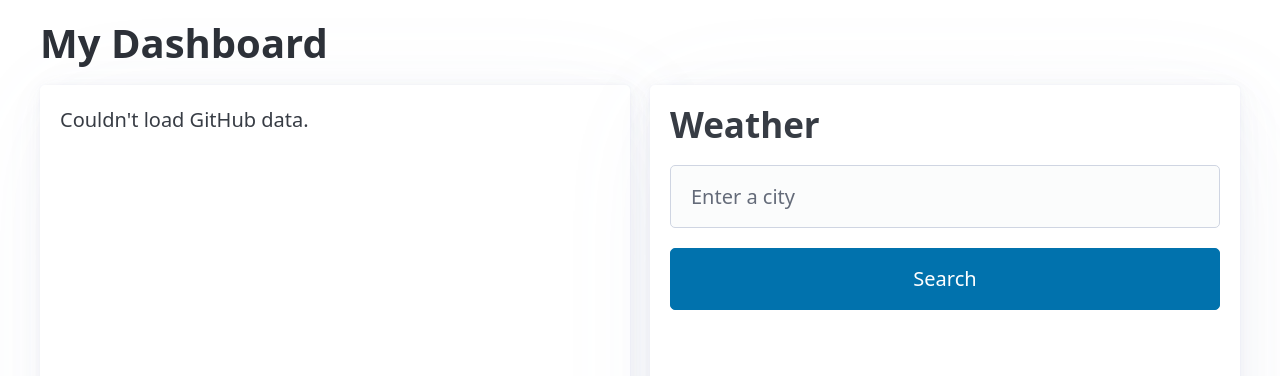
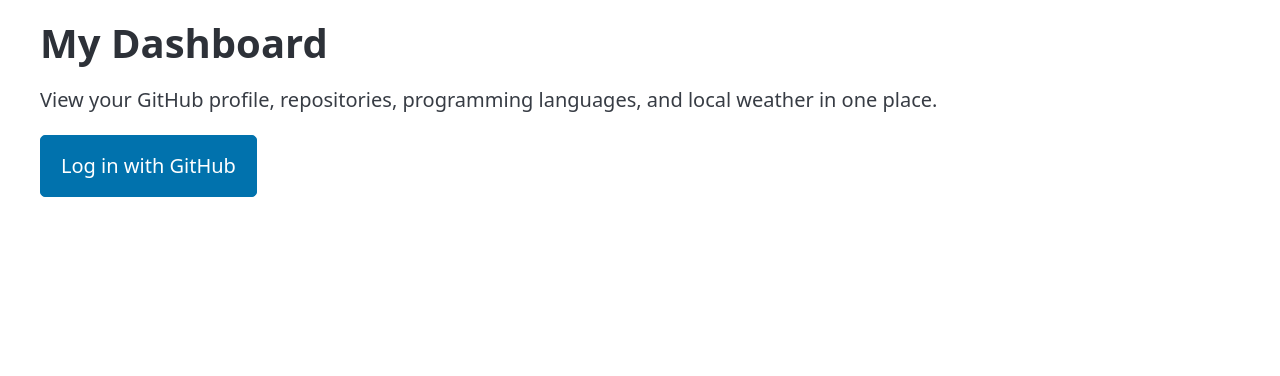
Before and after one commit to Yusuf-Khalef/my-dashboard, a Flask app: page / in a window 1280 px wide. Shown: the top 376 px of the page. Run offline with Flask 3, Linux system fonts and the light colour scheme; data that the repository does not hold is empty; some libraries are stand-ins or nearby versions.

Commit message:
Add GitHub OAuth login, logout, and landing page

```diff
--- a/app.py
+++ b/app.py
@@ -5,17 +5,57 @@ from weather_api import get_weather
 import secrets
 from urllib.parse import urlencode
 import os
+import requests
 
 load_dotenv()
 
 app = Flask(__name__)
 app.secret_key = os.getenv("FLASK_SECRET_KEY")
 
+def exchange_code(code):
+    response = requests.post(
+        "https://github.com/login/oauth/access_token",
+        headers={"Accept": "application/json"},
+        data={
+            "client_id": os.getenv("GITHUB_CLIENT_ID"),
+            "client_secret": os.getenv("GITHUB_CLIENT_SECRET"),
+            "code": code,
+            "redirect_uri": os.getenv("GITHUB_REDIRECT_URI"),
+        },
+        timeout=5,
+    )
+
+    if response.status_code == 200:
+        data = response.json()
+        return data.get("access_token")
+    return None
+
+def get_github_username(token):
+    response = requests.get(
+        "https://api.github.com/user",
+        headers={"Authorization": f"Bearer {token}"},
+        timeout=5,
+    )
+
+    if response.status_code == 200:
+        user_data = response.json()
+        return user_data.get("login")
+
+    return None
+
 #ROUTES
 @app.route('/')
 def home():
-    github = get_github_data('Yusuf-Khalef')
-    repos = get_github_repos('Yusuf-Khalef')
+    token = session.get("access_token")
+    if not token:
+        return render_template('landing.html')
+    username = get_github_username(token)
+    if not username:
+        session.clear()
+        return render_template('landing.html')
+
+    github = get_github_data(username)
+    repos = get_github_repos(username)
     count = get_language_stats(repos)
     city = request.args.get('city', 'brampton')
     weather = get_weather(city)
@@ -35,9 +75,29 @@ def login():
         "scope": "read:user",
         "state": state,
     }
-    return redirect(
-    "https://github.com/login/oauth/authorize?" + urlencode(params)
-)
+    return redirect("https://github.com/login/oauth/authorize?" + urlencode(params))
+
+@app.route('/callback')
+def callback():
+    error = request.args.get('error')
+    if error:
+        return "Authentication was denied."
+    returned_state = request.args.get("state")
+    saved_state = session.pop("oauth_state", None)
+    if returned_state != saved_state:
+        return "State mismatch.", 400
+
+    code = request.args.get("code")
+    token = exchange_code(code)
+    if token:
+        session["access_token"] = token
+        return redirect("/")
+    return "Failed to obtain access token.", 400
+
+@app.route('/logout')
+def logout():
+    session.clear()
+    return redirect("/")
 
 if __name__ == '__main__':
     app.run(debug=True)
--- a/templates/index.html
+++ b/templates/index.html
@@ -9,8 +9,16 @@
   </head>
   <body>
     <main class="container">
-      <h1>My Dashboard</h1>
-
+      <div
+        style="
+          display: flex;
+          justify-content: space-between;
+          align-items: center;
+        "
+      >
+        <h1>My Dashboard</h1>
+        <a href="/logout">Log out</a>
+      </div>
       <div class="grid">
         <!-- GitHub panel -->
         <article>
--- /dev/null
+++ b/templates/landing.html
@@ -0,0 +1,21 @@
+<!doctype html>
+<html>
+  <head>
+    <title>My Dashboard</title>
+    <meta name="viewport" content="width=device-width, initial-scale=1" />
+    <link
+      rel="stylesheet"
+      href="https://cdn.jsdelivr.net/npm/@picocss/pico@2/css/pico.min.css"
+    />
+  </head>
+  <body>
+    <main class="container">
+      <h1>My Dashboard</h1>
+      <p>
+        View your GitHub profile, repositories, programming languages, and local
+        weather in one place.
+      </p>
+      <a href="/login" role="button">Log in with GitHub</a>
+    </main>
+  </body>
+</html>
```
